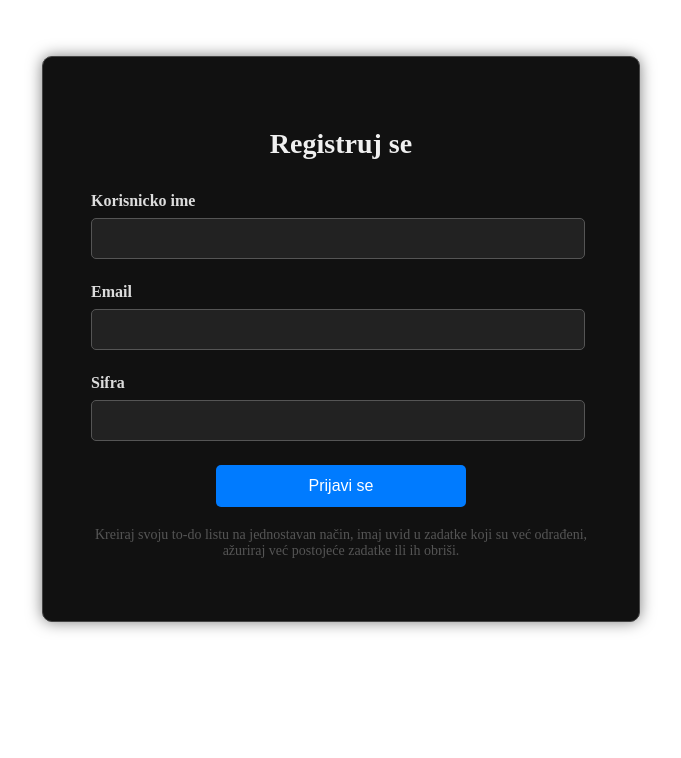
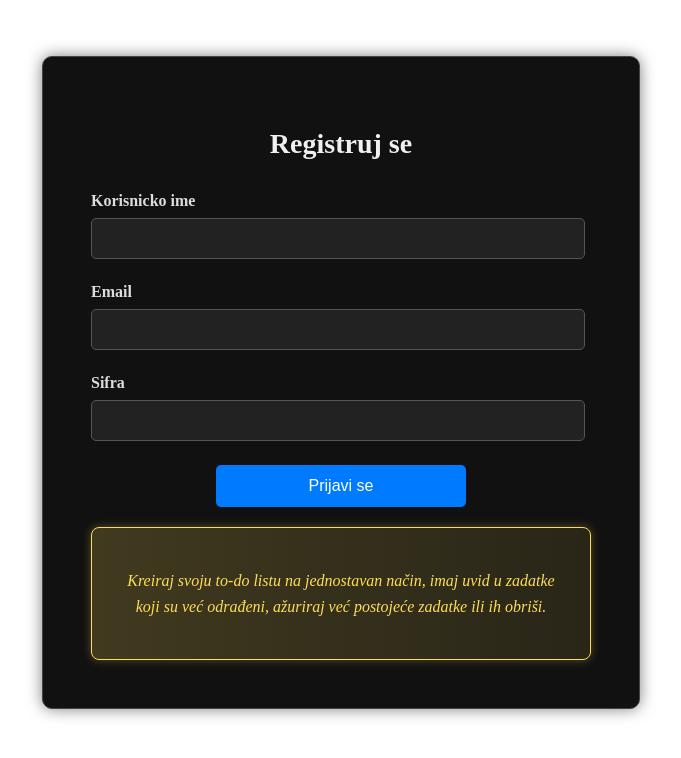
Before and after one commit to borisstevanovic96/tasks, a React (Create React App) app in the folder ui/: page /register in a window 1280 px wide. Shown: the top 758 px of the page, without its empty margins (299-980 px from the left). Built offline with nearby package versions, Linux system fonts and the light colour scheme.

Commit message:
Update register.css

```diff
--- a/ui/src/register.css
+++ b/ui/src/register.css
@@ -13,9 +13,16 @@
 
 .register-info {
   margin-top: 20px;
-  font-size: 14px;
-  color: #555;
+  font-size: 1rem; /* Increased font size for readability */
+  color: #ffdd57; /* Soft yellow color for a more elegant look */
   text-align: center;
+  font-style: italic; /* Italicized for a refined feel */
+  line-height: 1.6; /* Increased line-height for better spacing */
+  background: linear-gradient(90deg, rgba(255,221,87,0.2) 0%, rgba(255,221,87,0.1) 100%);
+  padding: 1.5rem; /* Added padding around the text */
+  border-radius: 8px; /* Rounded corners to match the form */
+  border: 1px solid #ffdd57; /* Border matching the text color */
+  box-shadow: 0 0 10px rgba(255, 221, 87, 0.3); /* Soft glow effect */
 }
 
 h2 {
@@ -89,7 +96,6 @@ input:focus {
   text-align: center; /* Center the text inside the button */
 }
 
-
 .submit-button:disabled {
   background-color: #555; /* Gray background when disabled */
   cursor: not-allowed;
```
